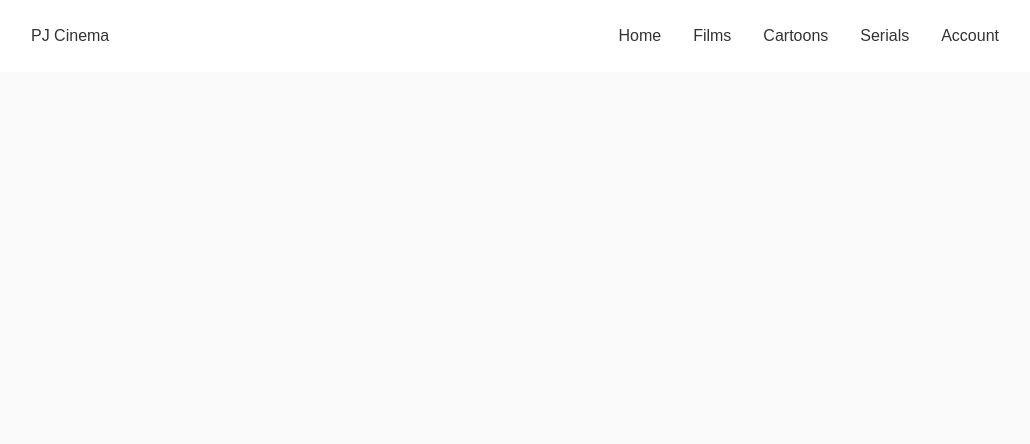
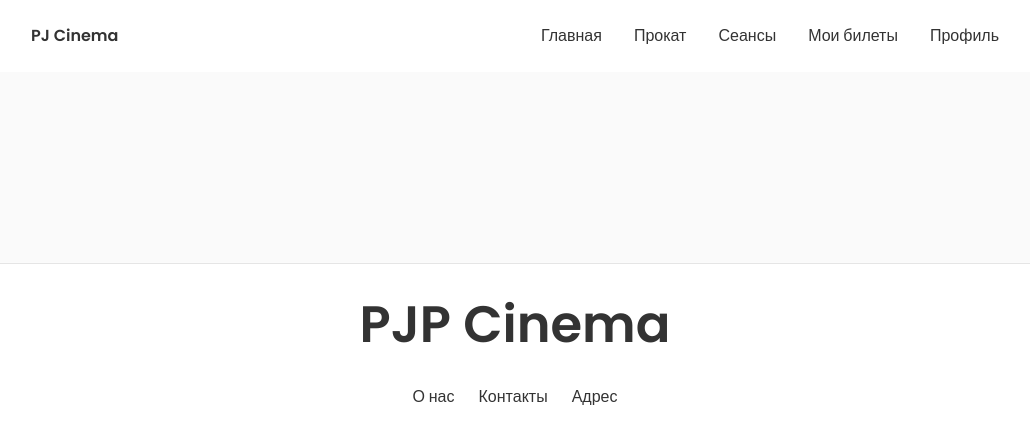
Before and after one commit to myaak/course-work-pis, a React (Vite) app in the folder client/: page / in a window 1280 px wide. Shown: the top 444 px of the page, without its empty margins (125-1155 px from the left). Built offline with nearby package versions, Linux system fonts and the light colour scheme; a web font is replaced by a local one.

Commit message:
header footer

```diff
--- a/client/index.html
+++ b/client/index.html
@@ -3,6 +3,7 @@
   <head>
     <meta charset="UTF-8" />
     <link rel="icon" type="image/svg+xml" href="/vite.svg" />
+    <link rel="stylesheet" href="https://unicons.iconscout.com/release/v4.0.8/css/line.css">
     <meta name="viewport" content="width=device-width, initial-scale=1.0" />
     <title>Vite + React + TS</title>
   </head>
--- a/client/src/App.tsx
+++ b/client/src/App.tsx
@@ -1,5 +1,5 @@
 import './styles/main.scss'
-import { Header } from './components'
+import { Footer, Header } from './components'
 
 function App() {
 
@@ -8,6 +8,12 @@ function App() {
       <header>
         <Header />
       </header>
+      <main>
+
+      </main>
+      <footer>
+        <Footer />
+      </footer>
     </div>
   )
 }
--- /dev/null
+++ b/client/src/components/Footer/Footer.tsx
@@ -0,0 +1,27 @@
+import './footer.scss'
+
+
+export default function Footer() {
+  const _links = ["О нас", "Контакты", "Адрес"]
+  return (
+    <footer className="footer">
+      <div className="footer__container container">
+        <h1 className="footer__title">PJP Cinema</h1>
+
+        <ul className="footer__list">
+          {_links.map((item: string, index: number) =>
+            <li key={index}>
+              <a
+                key={index}
+                href={`#${item}`}
+                className="footer__link">{item}</a>
+            </li>
+          )}
+        </ul>
+
+        <div className="foooter__social">
+        </div>
+      </div>
+    </footer>
+  )
+}
--- /dev/null
+++ b/client/src/components/Footer/footer.scss
@@ -0,0 +1,58 @@
+.footer {
+  background-color: var(--container-color);
+  border-top: 1px solid rgba(0, 0, 0, 0.1);
+  box-shadow: 0px 5px 10px 0px rgba(255, 255, 255, 0.7)
+}
+
+.footer__container {
+  padding: 2rem 0 6rem;
+}
+
+.footer__title,
+.footer__link {
+  color: var(--title-color);
+}
+
+.footer__title {
+  text-align: center;
+  margin-bottom: 2rem;
+}
+
+.footer__link:hover {
+  color: var(--title-color-dark);
+}
+
+.footer__list {
+  display: flex;
+  justify-content: center;
+  column-gap: 1.5rem;
+  margin-bottom: 2rem;
+}
+
+.footer__social {
+  display: flex;
+  justify-content: center;
+  column-gap: 1.25rem;
+}
+
+.footer__social-icon {
+  background-color: var(--title-color);
+  color: var(--container-color);
+  font-size: 1.5rem;
+  padding:  0.2rem 0.5rem;
+  border-radius: 0.5rem;
+  display: inline-flex;
+}
+
+.footer__social-icon:hover {
+  color: var(--title-color-dark);
+}
+
+@media screen and (max-width: 992px) {
+  .footer__social-icon {
+    padding: 0.25rem;
+    border-radius: 0.25rem;
+    font-size: 1rem;
+  }
+
+}
--- a/client/src/components/Header/Header.tsx
+++ b/client/src/components/Header/Header.tsx
@@ -17,35 +17,35 @@ export default function Header() {
             <li className="nav__item">
               <a href="#" className="nav__link">
                 <i className="uil uil-estate nav__icon"></i>
-                Home
+                Главная
               </a>
             </li>
 
             <li className="nav__item">
               <a href="#" className="nav__link">
                 <i className="uil uil-user nav__icon"></i>
-                Films
-              </a>
-            </li>
-
-            <li className="nav__item">
-              <a href="#" className="nav__link">
-                <i className="uil uil-file-alt nav__icon"></i>
-                Cartoons
-              </a>
-            </li>
-
-            <li className="nav__item">
-              <a href="#" className="nav__link">
-                <i className="uil uil-scenery nav__icon"></i>
-                Serials
+                Прокат
               </a>
             </li>
 
             <li className="nav__item">
               <a href="#" className="nav__link">
                 <i className="uil uil-message nav__icon"></i>
-                Account
+                Сеансы
+              </a>
+            </li>
+
+            <li className="nav__item">
+              <a href="#" className="nav__link">
+                <i className="uil uil-message nav__icon"></i>
+                Мои билеты
+              </a>
+            </li>
+
+            <li className="nav__item">
+              <a href="#" className="nav__link">
+                <i className="uil uil-message nav__icon"></i>
+                Профиль
               </a>
             </li>
           </ul>
--- a/client/src/components/index.ts
+++ b/client/src/components/index.ts
@@ -1,3 +1,4 @@
 import Header from './Header/Header'
+import Footer from './Footer/Footer'
 
-export { Header }
+export { Header, Footer }
--- a/client/src/styles/main.scss
+++ b/client/src/styles/main.scss
@@ -8,6 +8,19 @@
 
 html {
   scroll-behavior: smooth;
+}
+
+.App {
+  display: flex;
+  flex-direction: column;
+  flex-wrap: wrap;
+}
+
+main {
+}
+
+footer {
+  width: 100vw;
 }
 
 body,
```
Also changed, not shown: client/src/font/Poppins.ttf (renamed from client/src/fonts/Poppins.ttf), 1 other file (tests, documents, lock files or other folders).
